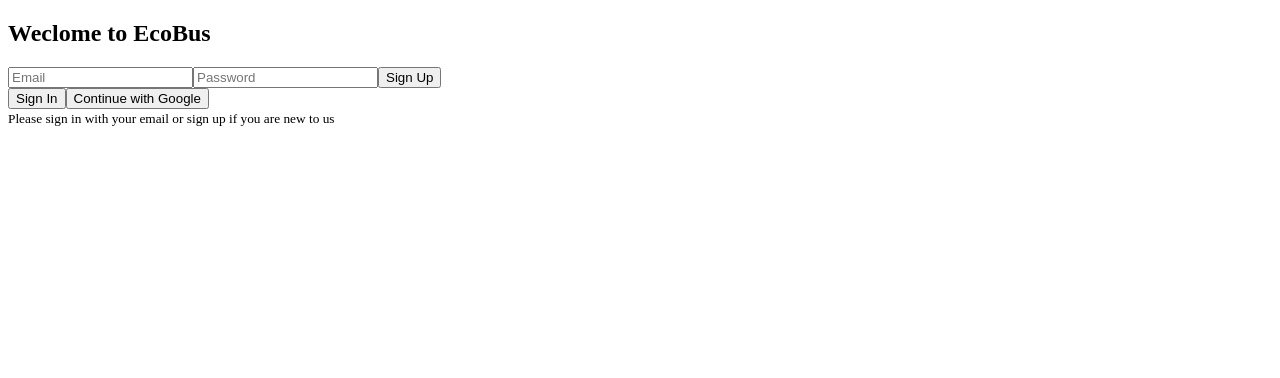
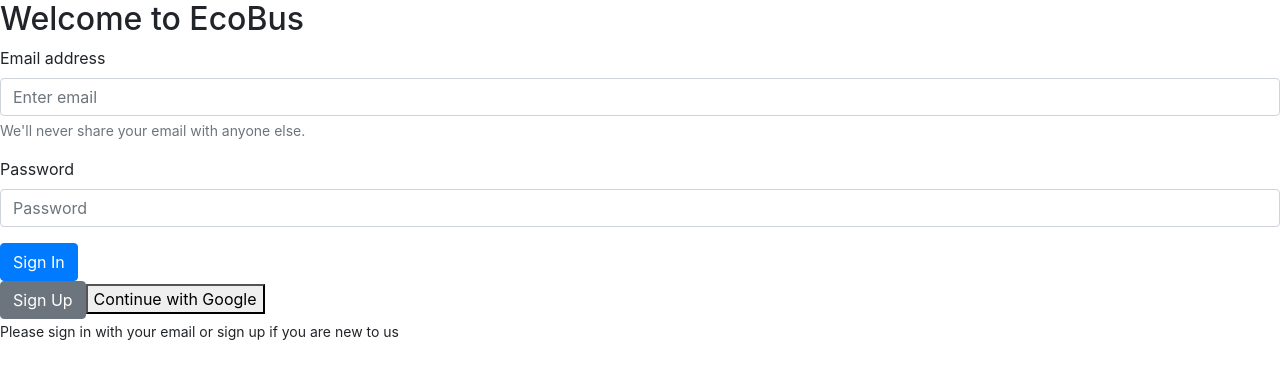
Before and after one commit to Christopher-Eunho/EcoBus, a React (Create React App) app in the folder ecobus/: page /#/ in a window 1280 px wide. Shown: the top 378 px of the page. Built offline with nearby package versions, Linux system fonts and the light colour scheme; no server answers.

Commit message:
add basic bootstrap to login page

```diff
--- a/ecobus/package.json
+++ b/ecobus/package.json
@@ -6,8 +6,10 @@
     "@testing-library/jest-dom": "^5.12.0",
     "@testing-library/react": "^11.2.6",
     "@testing-library/user-event": "^12.8.3",
+    "bootstrap": "^4.6.0",
     "firebase": "^8.5.0",
     "react": "^17.0.2",
+    "react-bootstrap": "^1.6.0",
     "react-dom": "^17.0.2",
     "react-router-dom": "^5.2.0",
     "react-scripts": "4.0.3",
--- a/ecobus/src/components/App.js
+++ b/ecobus/src/components/App.js
@@ -1,7 +1,7 @@
 import AppRouter from "components/Router";
 import React, {useEffect, useState} from "react"
 import {authService} from "firebase_eb";
-
+import 'bootstrap/dist/css/bootstrap.min.css';
 
 
 function App() {
--- a/ecobus/src/routes/Auth.js
+++ b/ecobus/src/routes/Auth.js
@@ -1,6 +1,8 @@
 import { authService, firebaseInstance } from "firebase_eb";
 import React, { useState } from "react";
 import firebase from "firebase/app";
+import Button from 'react-bootstrap/Button'; // https://react-bootstrap.github.io/
+import Form from 'react-bootstrap/Form';
 
 const Auth = () => {
     const [email, setEmail] = useState("");
@@ -65,32 +67,38 @@ const Auth = () => {
 
     return(
     <div>
-        <h2>Weclome to EcoBus</h2>
-        <form onSubmit={onSubmit}>
-            <input
+        <h2>Welcome to EcoBus</h2>
+        <Form onSubmit={onSubmit}>
+            <Form.Group controlId="formBasicEmail">
+                <Form.Label>Email address</Form.Label>
+                <Form.Control
                 name="email"
                 type="email"
-                placeholder="Email"
+                placeholder="Enter email"
                 value={email}
                 onChange={onChange}
                 required
-            />
-            <input
+                />
+                <Form.Text className="text-muted">
+                We'll never share your email with anyone else.
+                </Form.Text>
+            </Form.Group>
+
+            <Form.Group controlId="formBasicPassword">
+                <Form.Label>Password</Form.Label>
+                <Form.Control
                 name="password"
                 type="password"
                 placeholder="Password"
                 value={password}
                 onChange={onChange}
-                required
-            />
-            <input
-                type="submit"
-                value={newAccount ? "Sign Up" : "Sign In"} />
-        </form>
+                required />
+            </Form.Group>
+
+            <Button type="submit">Sign In</Button>
+        </Form>
         <div>
-            <button onClick={toggleAcount}>
-                    {newAccount ? "Sign In" : "Sign Up"}
-            </button>
+            <Button variant="secondary" type="submit" onClick={toggleAcount}>Sign Up</Button>
             <button onClick={onSocialClick} name="google" >Continue with Google</button>
         </div>
         <div>
```
Also changed, not shown: 1 other file (tests, documents, lock files or other folders).
